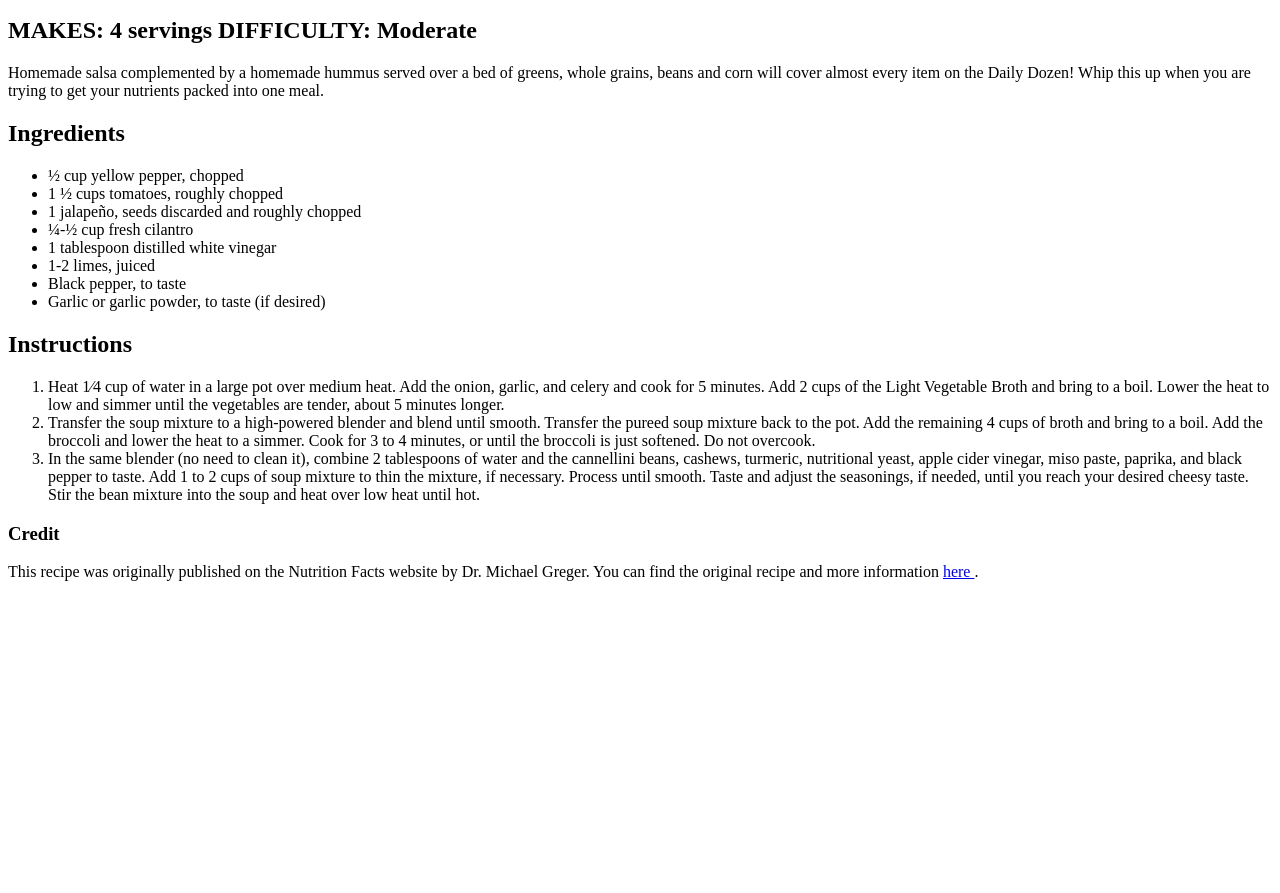
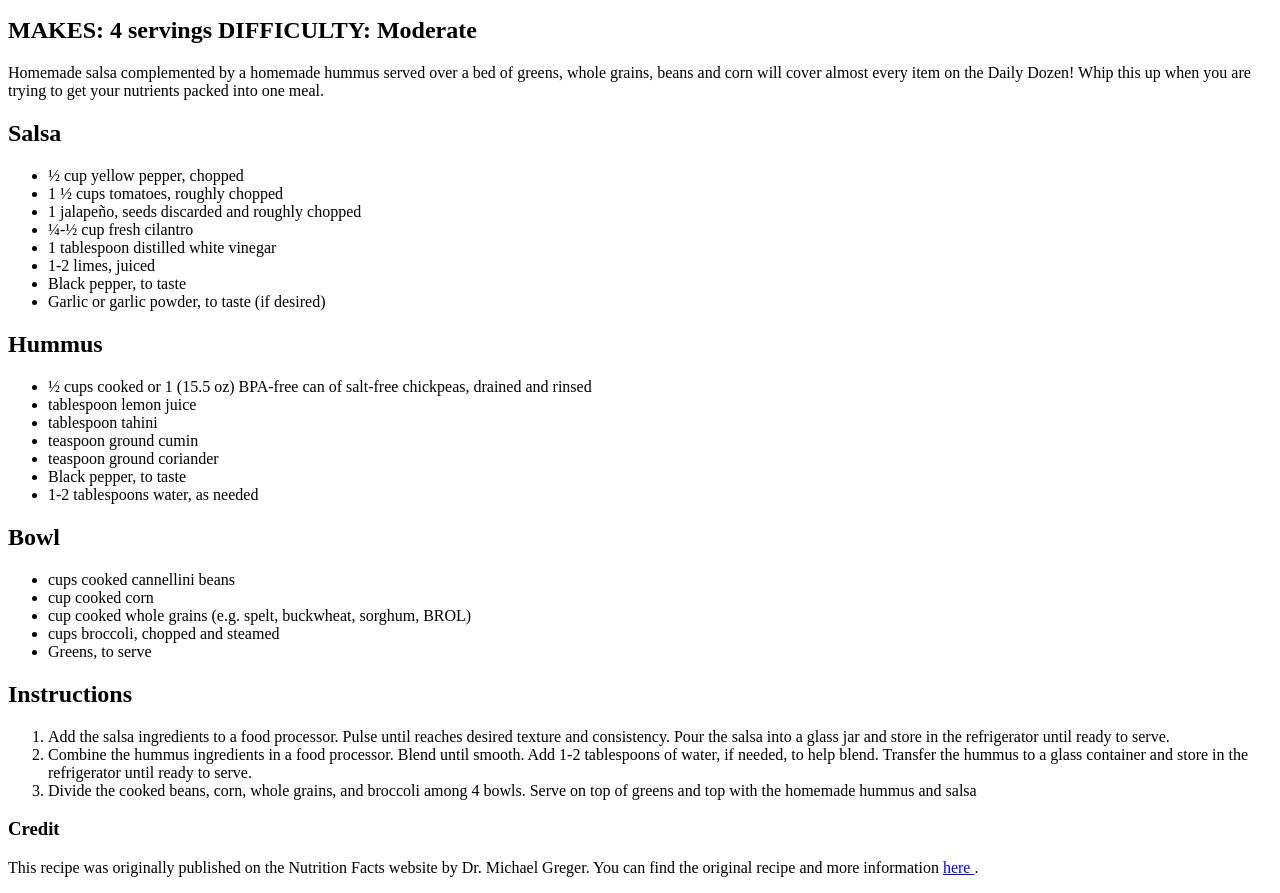
Before and after one commit to GabeLealCodes/odin-recipes, a plain HTML site: page recipes/mexican-inspired-bowl.html in a window 1280 px wide. Shown: the part 587-1480 px from the top of the page. Before the commit the page ends 1184 px from the top, so only its background shows below. Drawn offline with Linux system fonts and the light colour scheme.

Commit message:
Redo lost work

```diff
--- a/recipes/mexican-inspired-bowl.html
+++ b/recipes/mexican-inspired-bowl.html
@@ -1,3 +1,4 @@
+<body>
   <h1>Mexican-Inspired Bowl</h1>
   <figure>
     <img src="../images/Mexican-Inspired-Bowl-4-500x500.jpeg" alt="Mexican-Inspired Bowl">
@@ -12,7 +13,7 @@
   <p>
     Homemade salsa complemented by a homemade hummus served over a bed of greens, whole grains, beans and corn will cover almost every item on the Daily Dozen! Whip this up when you are trying to get your nutrients packed into one meal.
   </p>
-<h2>Ingredients</h2>
+  <h2>Salsa</h2>
   <ul>
     <li>½ cup yellow pepper, chopped</li>
     <li>1 ½ cups tomatoes, roughly chopped</li>
@@ -23,26 +24,39 @@
     <li>Black pepper, to taste</li>
     <li>Garlic or garlic powder, to taste (if desired)</li>
   </ul>
+  <h2>Hummus</h2>
+  <ul>
+    <li>½ cups cooked or 1 (15.5 oz) BPA-free can of salt-free chickpeas, drained and rinsed</li>
+    <li>tablespoon lemon juice</li>
+    <li>tablespoon tahini</li>
+    <li>teaspoon ground cumin</li>
+    <li>teaspoon ground coriander</li>
+    <li>Black pepper, to taste</li>
+    <li>1-2 tablespoons water, as needed</li>
+  </ul>
+  <h2>Bowl</h2>
+  <ul>
+    <li>cups cooked cannellini beans</li>
+    <li>cup cooked corn</li>
+    <li>cup cooked whole grains (e.g. spelt, buckwheat, sorghum, BROL)</li>
+    <li>cups broccoli, chopped and steamed</li>
+    <li>Greens, to serve</li>
+  </ul>
   <h2>Instructions</h2>
   <ol>
-  <li>
-    Heat 1⁄4 cup of water in a large pot over medium heat. Add the onion, garlic, and celery and cook for 5 minutes. Add 2 cups of the Light Vegetable Broth and bring to a boil. Lower the heat to low and simmer until the vegetables are tender, about 5 minutes longer.
-  </li>
-  <li>
-    Transfer the soup mixture to a high-powered blender and blend until smooth. Transfer the pureed soup mixture back to the pot. Add the remaining 4 cups of broth and bring to a boil. Add the broccoli and lower the heat to a simmer. Cook for 3 to 4 minutes, or until the broccoli is just softened. Do not overcook.
-  </li>
-  <li>
-    In the same blender (no need to clean it), combine 2 tablespoons of water and the cannellini beans, cashews, turmeric, nutritional yeast, apple cider vinegar, miso paste, paprika, and black pepper to taste. Add 1 to 2 cups of soup mixture to thin the mixture, if necessary. Process until smooth. Taste and adjust the seasonings, if needed, until you reach your desired cheesy taste. Stir the bean mixture into the soup and heat over low heat until hot.
-  </li>
+    <li>Add the salsa ingredients to a food processor. Pulse until reaches desired texture and consistency. Pour the salsa into a glass jar and store in the refrigerator until ready to serve.</li>
+    <li>Combine the hummus ingredients in a food processor. Blend until smooth. Add 1-2 tablespoons of water, if needed, to help blend. Transfer the hummus to a glass container and store in the refrigerator until ready to serve.</li>
+    <li>Divide the cooked beans, corn, whole grains, and broccoli among 4 bowls. Serve on top of greens and top with the homemade hummus and salsa</li>
   </ol>
   <footer>
     <section>
       <h3>Credit</h3>
       <p>
         This recipe was originally published on the Nutrition Facts website by Dr. Michael Greger. You can find the original recipe and more information
-      <a href="URL_OF_THE_RECIPE_ON_THE_WEBSITE">
+        <a href="https://nutritionfacts.org/recipe/mexican-inspired-bowl/">
           here
         </a>.
       </p>
     </section>
   </footer>
+</body>
```
Also changed, not shown: index.html (+1 -1 lines), recipes/berry-banana-oatmeal.html (+7 -6 lines), recipes/cheesy-broccoli-soup.html (+6 -3 lines). Lines whose indentation alone changed are shown as unchanged.
